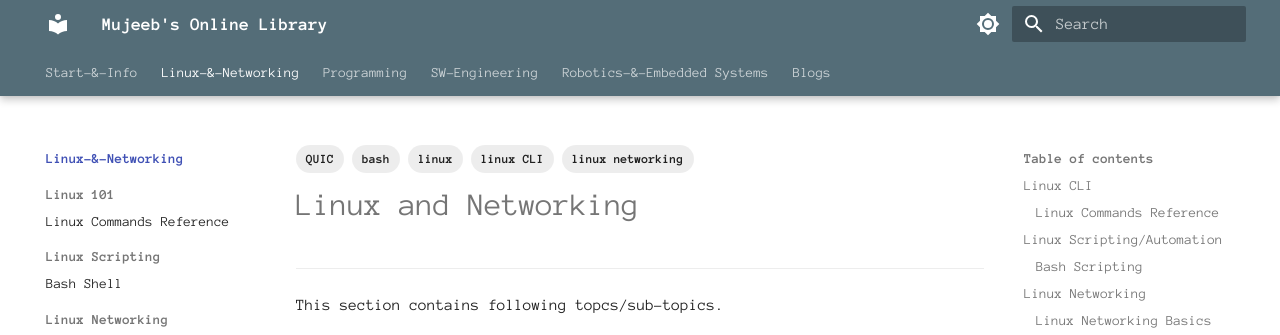
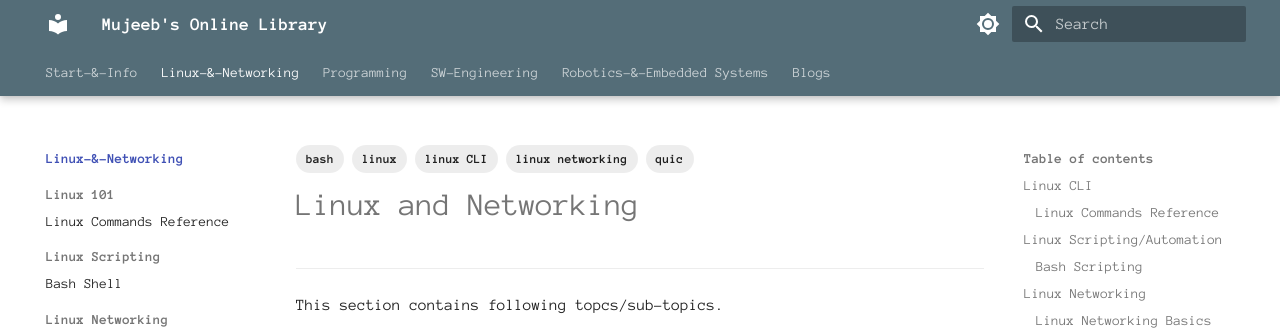
Before and after one commit to alohamujeeb/alohamujeeb.github.io, an MkDocs documentation site: the page built from docs/linux/index.md, in a window 1280 px wide and 989 px high. Shown: the top 335 px of the window. Built offline with MkDocs 1.6.1 and Material for MkDocs 9.7.7, drawn with Linux system fonts in a browser that asks for light colours.

Commit message:
files restructured

```diff
--- a/docs/linux/index.md
+++ b/docs/linux/index.md
@@ -4,7 +4,7 @@ tags:
     - linux networking
     - linux CLI
     - bash
-    - QUIC
+    - quic
 ---
 # Linux and Networking
 
```
